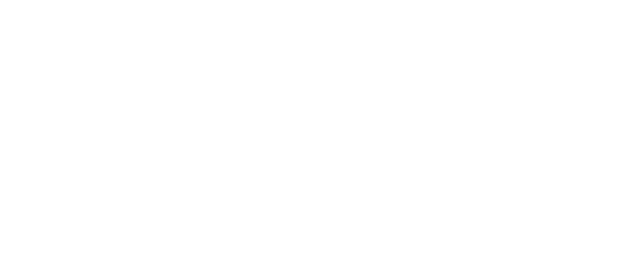
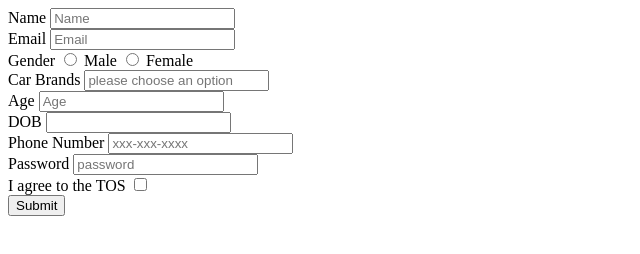
Before and after one commit to acciojob/signup-form-car-Chandrashekar185, a website: page main.html in a window 1280 px wide. Shown: the whole page, without its empty margins (0-640 px from the left). Drawn offline with Linux system fonts and the light colour scheme.

Commit message:
created a submission

```diff
--- a/main.html
+++ b/main.html
@@ -8,6 +8,49 @@
 
 <body>
 	<!-- the entire body must be written by student -->
+	<form method="post">
+		<div>
+		<label for="name">Name</label>
+		<input type="text" id="name"  placeholder="Name" required>
+		</div>
+		<div>
+		<label for="email">Email</label>
+		<input type="Email" id="email" placeholder="Email" required>
+		</div>
+		<div>
+			<label>Gender</label>
+			<input type="Radio" id="gender_m" name="gender" required>
+			<label for="gender_m">Male</label>
+			<input type="Radio" id="gender_f" name="gender" required>
+			<label for="gender_f">Female</label>
+		</div>
+		<div>
+			<label for="cars">Car Brands</label>
+			<input type="Select" id="cars" placeholder="please choose an option" required>
+		</div>
+		<div>
+		<label for="age">Age</label>
+		<input type="Number" id="age" placeholder="Age" required>
+		</div>
+		<div>
+		<label for="dob">DOB</label>
+		<input type="Number" id="dob"required>
+		</div>
+		<div>
+			<label for="tel">Phone Number</label>
+			<input type="tel" id="tel" placeholder="xxx-xxx-xxxx">
+		</div>
+		<div>
+			<label for="password">Password</label>
+			<input type="passwor" id="password" placeholder="password" required>
+		</div>
+		<div>
+			<label for="tos">I agree to the TOS</label>
+			<input type="checkbox" id="tos" required>
+		</div>
+		<input type="submit">
+
+	</form>
     <script type="text/javascript" src="./script.js">
 </script>
 
```
